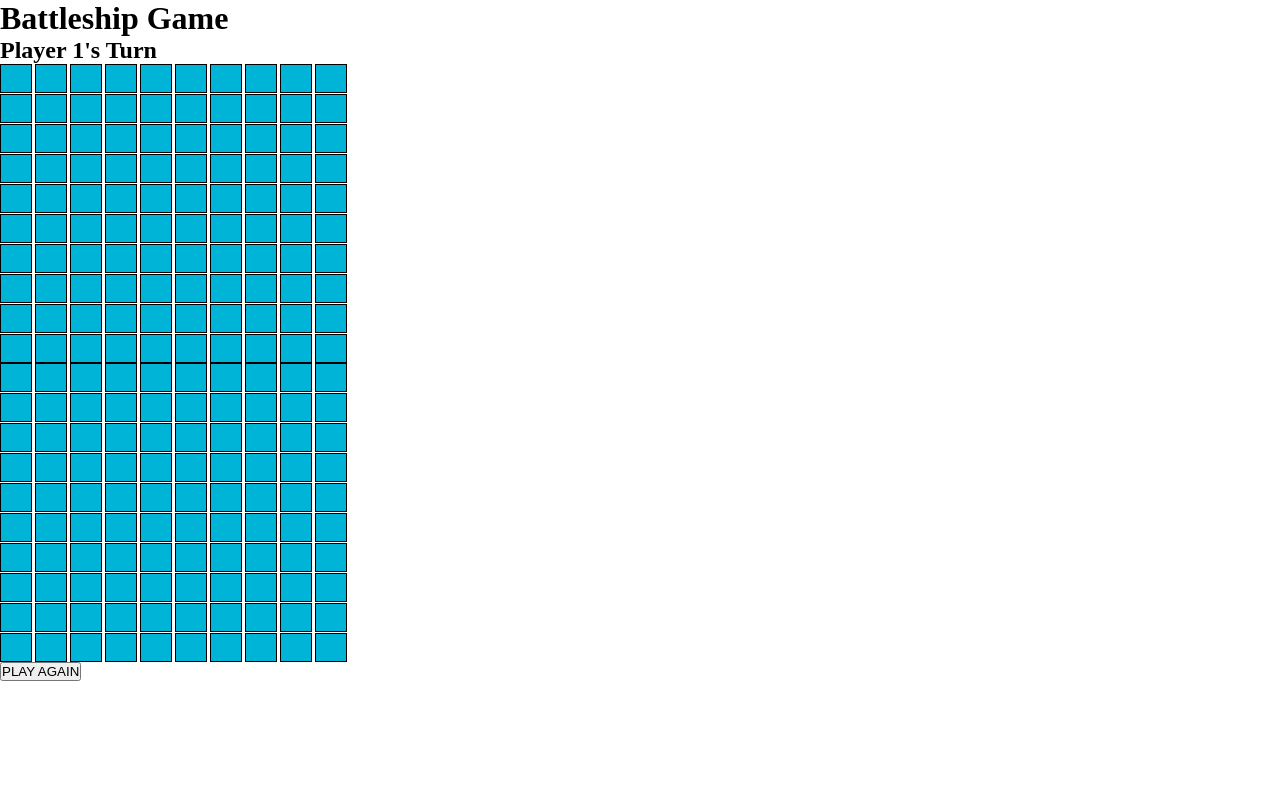
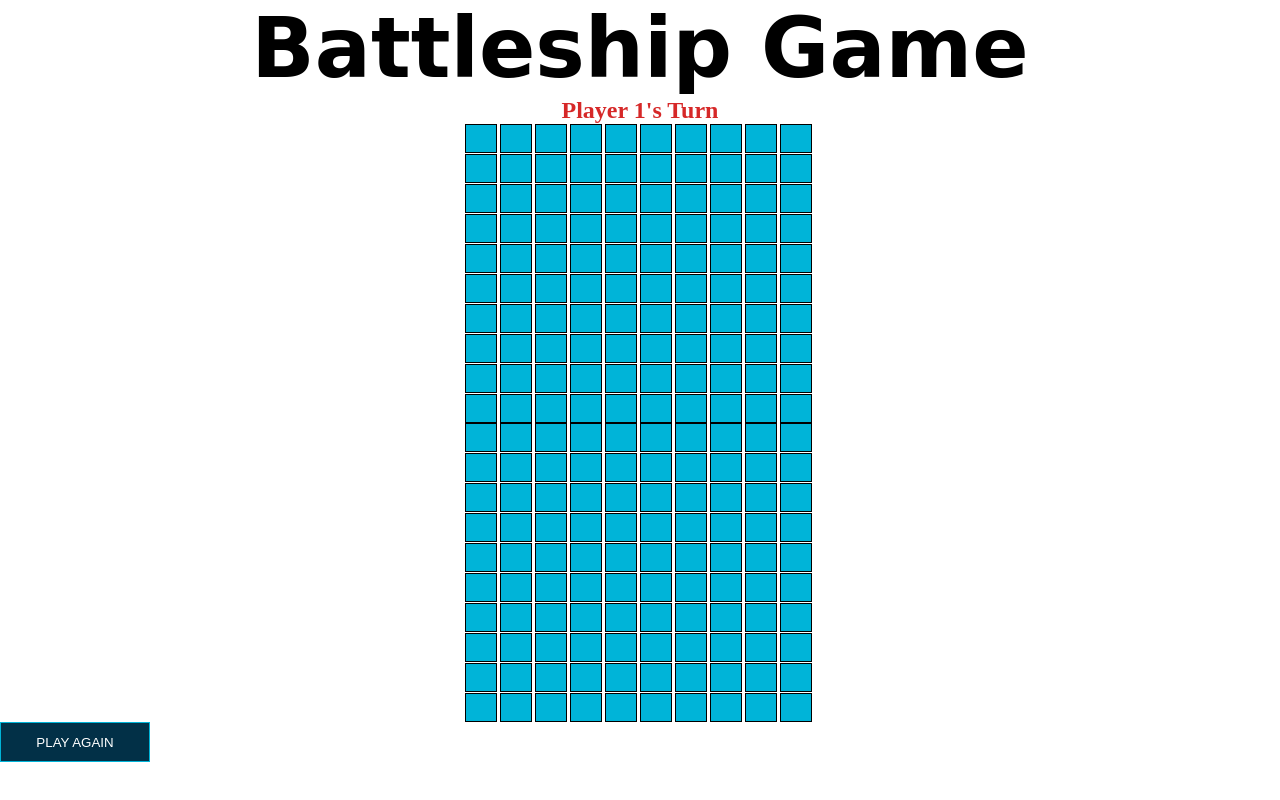
Before and after one commit to liviu-ds/MyGame, a plain HTML site: page index.html in a window 1280 px wide. Drawn offline with Linux system fonts and the light colour scheme.

Commit message:
almost done with css, the tweaking can be done once i'm done with the js

```diff
--- a/css/style.css
+++ b/css/style.css
@@ -19,3 +19,32 @@
     grid-column-gap: 30px;
     width: 350px;
 }
+section{
+  display: flex;
+  justify-content: space-evenly;
+  flex-wrap: wrap;
+}
+
+h1{
+  display: flex;
+  justify-content: center;
+  font-family: 'Uncial Antiqua', cursive;
+  font-size: 6.5vw;
+}
+
+ h2{
+  display: flex;
+  justify-content: center;
+  margin-top: 0px;
+  margin-bottom: 0px;
+  color: #d62828;
+}
+
+button {
+  height: 40px;
+  width: 150px;
+  background-color: #023047;
+  color: white;
+  border: 1px solid #00b4d8;
+
+}
```
